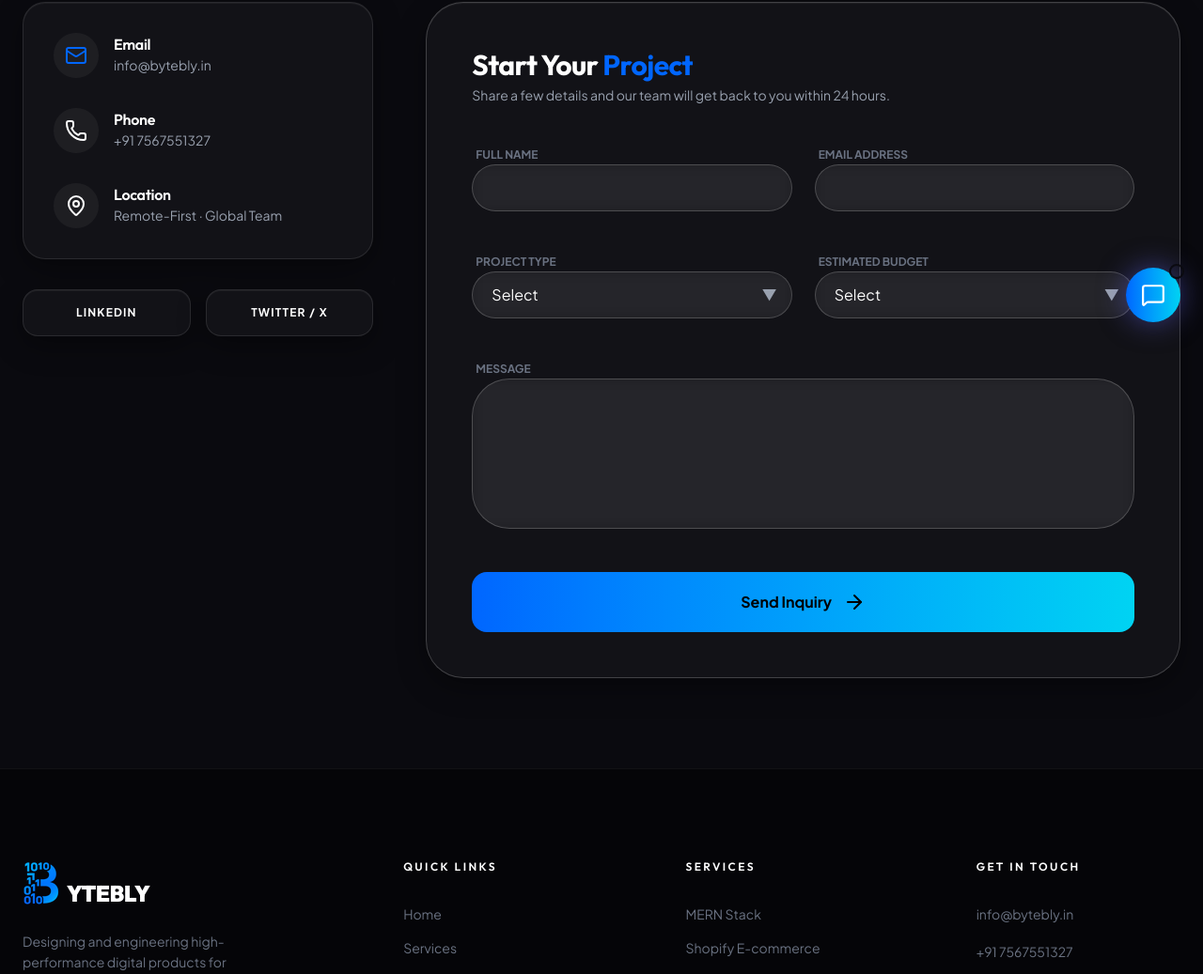
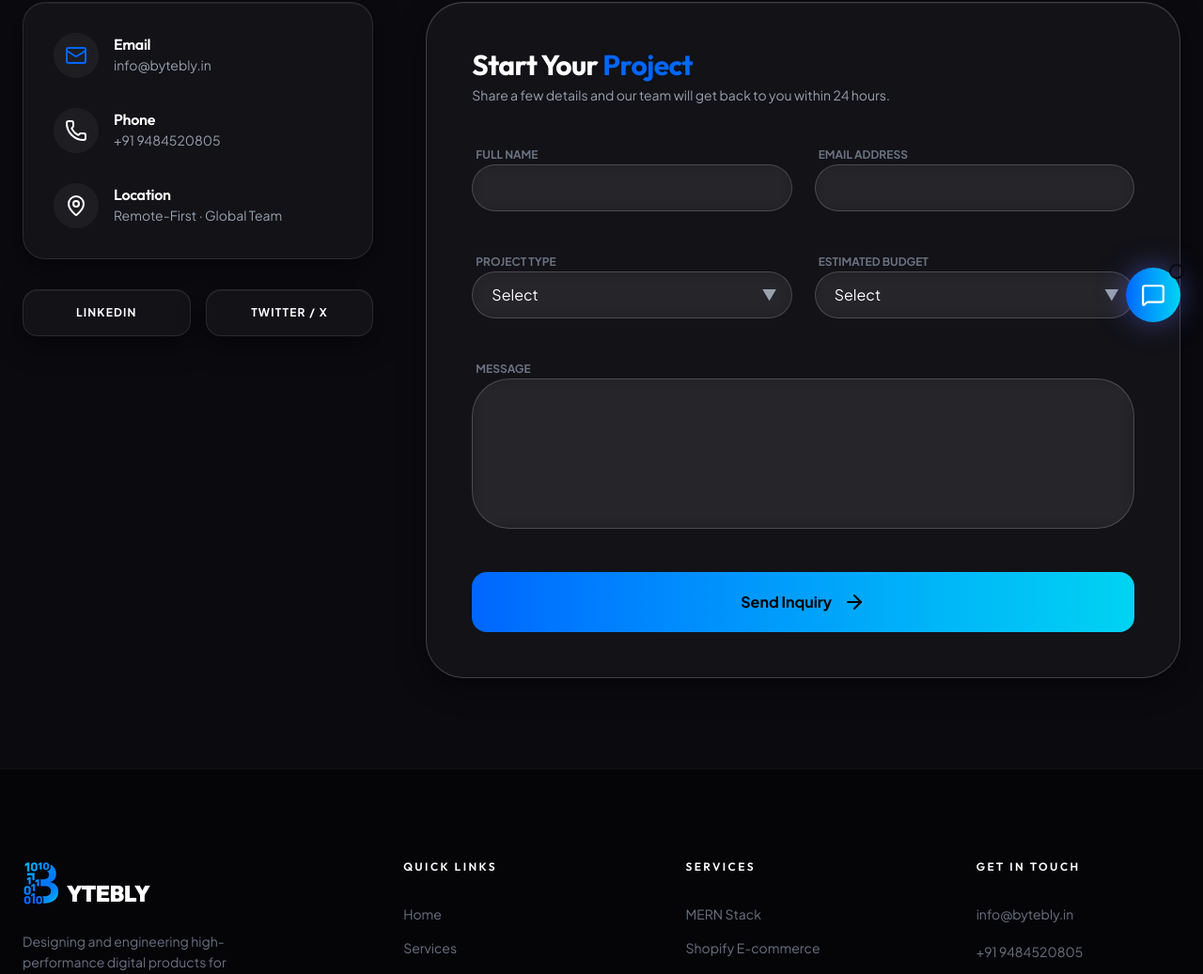
Before and after one commit to salviharshil/ByteBly, a React (Vite) app: page /contact in a window 1280 px wide. Shown: the part 433-1470 px from the top of the page at 94% size. Built offline with nearby package versions, Linux system fonts and the light colour scheme.

Commit message:
number change

```diff
--- a/src/components/layout/Footer.jsx
+++ b/src/components/layout/Footer.jsx
@@ -147,7 +147,7 @@ export default function Footer() {
                 whileHover={{ x: 5 }}
                 className="hover:text-white transition-colors cursor-pointer w-fit"
               >
-                +91 7567551327
+                +91 9484520805
               </motion.li>
               <li className="leading-relaxed opacity-80 pt-2">
                 Remote-first studio
--- a/src/components/ui/ChatBot.jsx
+++ b/src/components/ui/ChatBot.jsx
@@ -67,7 +67,7 @@ const generateBotReply = (input) => {
 
   // Contact
   if (/(contact|reach|email|phone|call|talk)/i.test(msg)) {
-    return 'You can reach us at:\n📧 hr@bytebly.in\n📞 +91 7567551327\n\nOr fill out our contact form for a quick response!';
+    return 'You can reach us at:\n📧 hr@bytebly.in\n📞 +91 9484520805\n\nOr fill out our contact form for a quick response!';
   }
 
   // Timeline
--- a/src/pages/Contact.jsx
+++ b/src/pages/Contact.jsx
@@ -90,7 +90,7 @@ export default function Contact() {
               <InfoItem
                 icon={<Phone />}
                 title="Phone"
-                value="+91 7567551327"
+                value="+91 9484520805"
                 color="text-secondaryCyan"
               />
               <InfoItem
```
